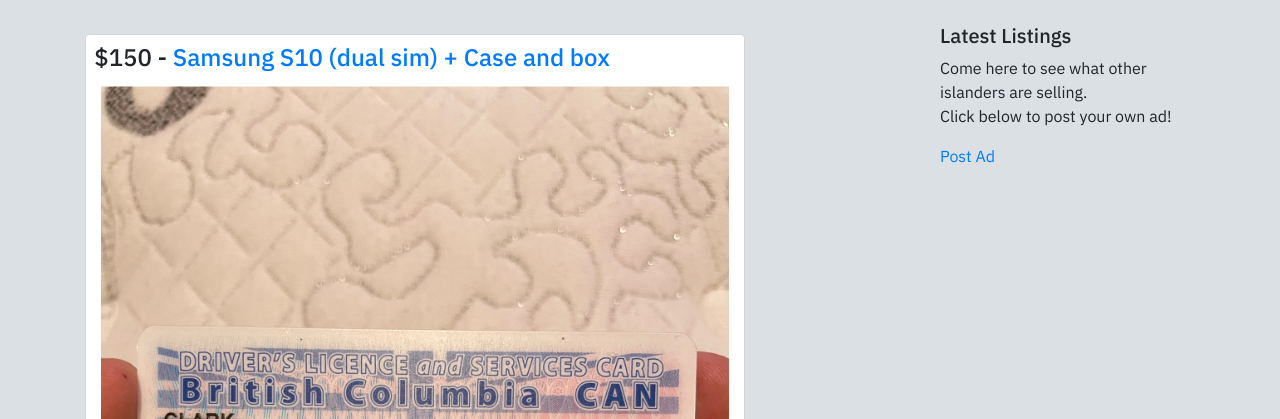
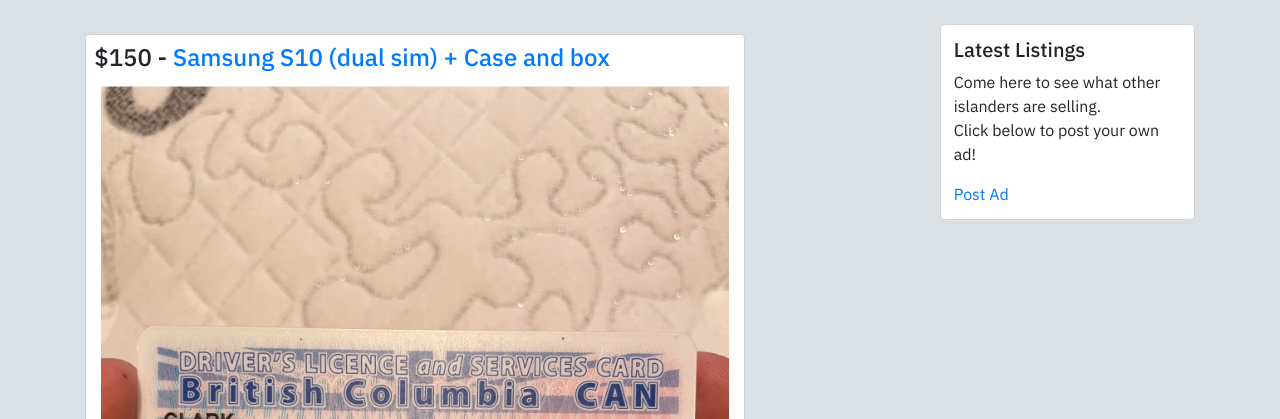
Before and after one commit to ClarkTheCoder/zaneroo-listing-site, a Django app: page /classifieds/latest-ads/ in a window 1280 px wide. Shown: the part 75-494 px from the top of the page. Run offline with Django 3.2, Linux system fonts and the light colour scheme; data comes from the database, SQL or seed files in the repository; some libraries are stand-ins or nearby versions.

Commit message:
styled aside box

```diff
--- a/classifieds/static/classifieds/latest-ads.css
+++ b/classifieds/static/classifieds/latest-ads.css
@@ -16,3 +16,10 @@ body {
 	padding: 1%;
 	border-radius: 4px;
 }
+
+.sidebar {
+	background-color: white;
+	padding: 5%;
+	border-radius: 2%;
+	border: 1px lightgrey solid;
+}
--- a/classifieds/templates/classifieds/latest-ads.html
+++ b/classifieds/templates/classifieds/latest-ads.html
@@ -47,7 +47,8 @@
       <div class="col-3">
         <aside class="sidebar">
           <div class="sidebar-title">
-           <!-- icon here--><h5>Latest Listings</h5>
+            <!-- icon here-->
+            <h5>Latest Listings</h5>
           </div>
           <div class="sidebar-summary">
             <p>Come here to see what other islanders are selling. <br>Click below to post your own ad!</p>
```
Lines whose indentation alone changed are shown as unchanged.
